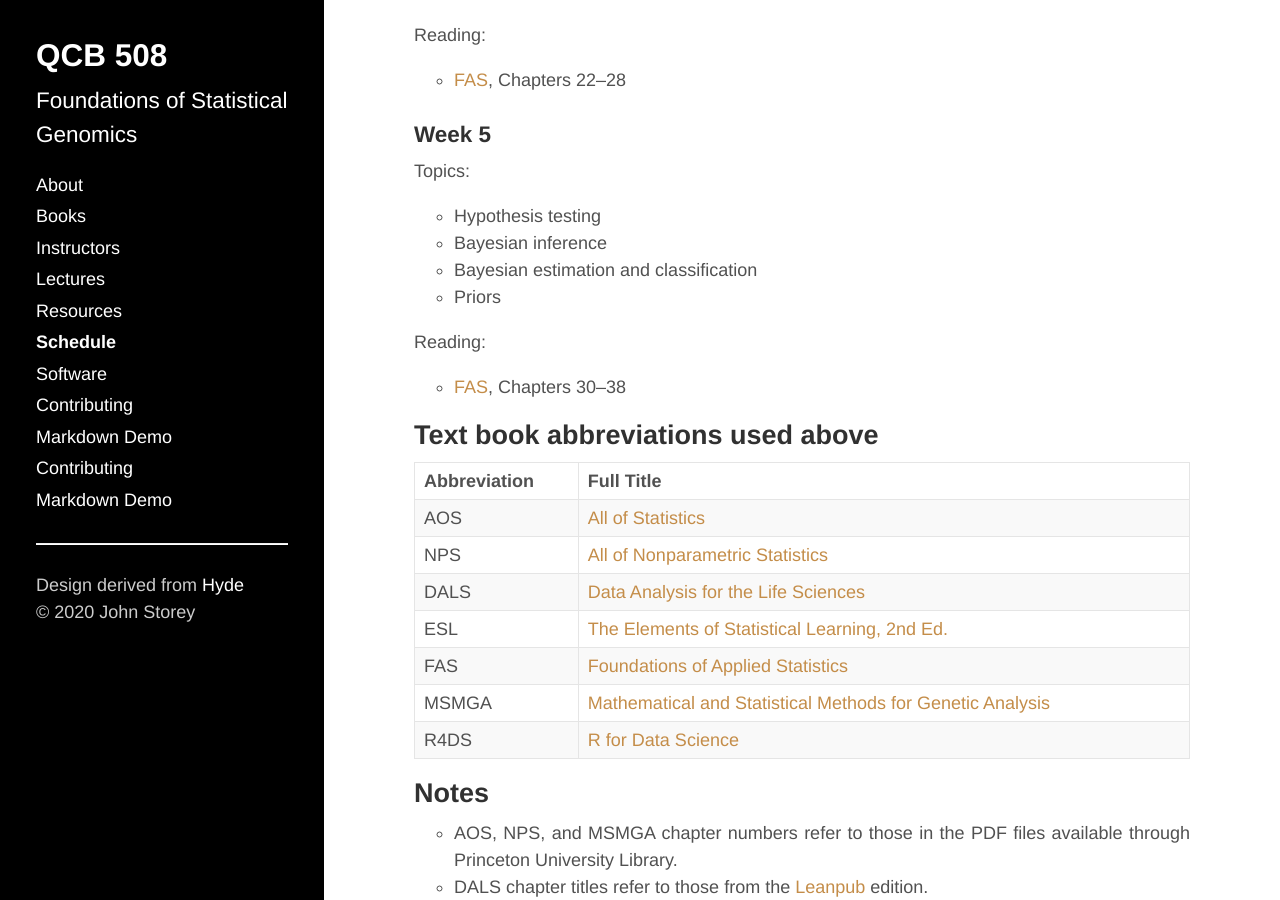
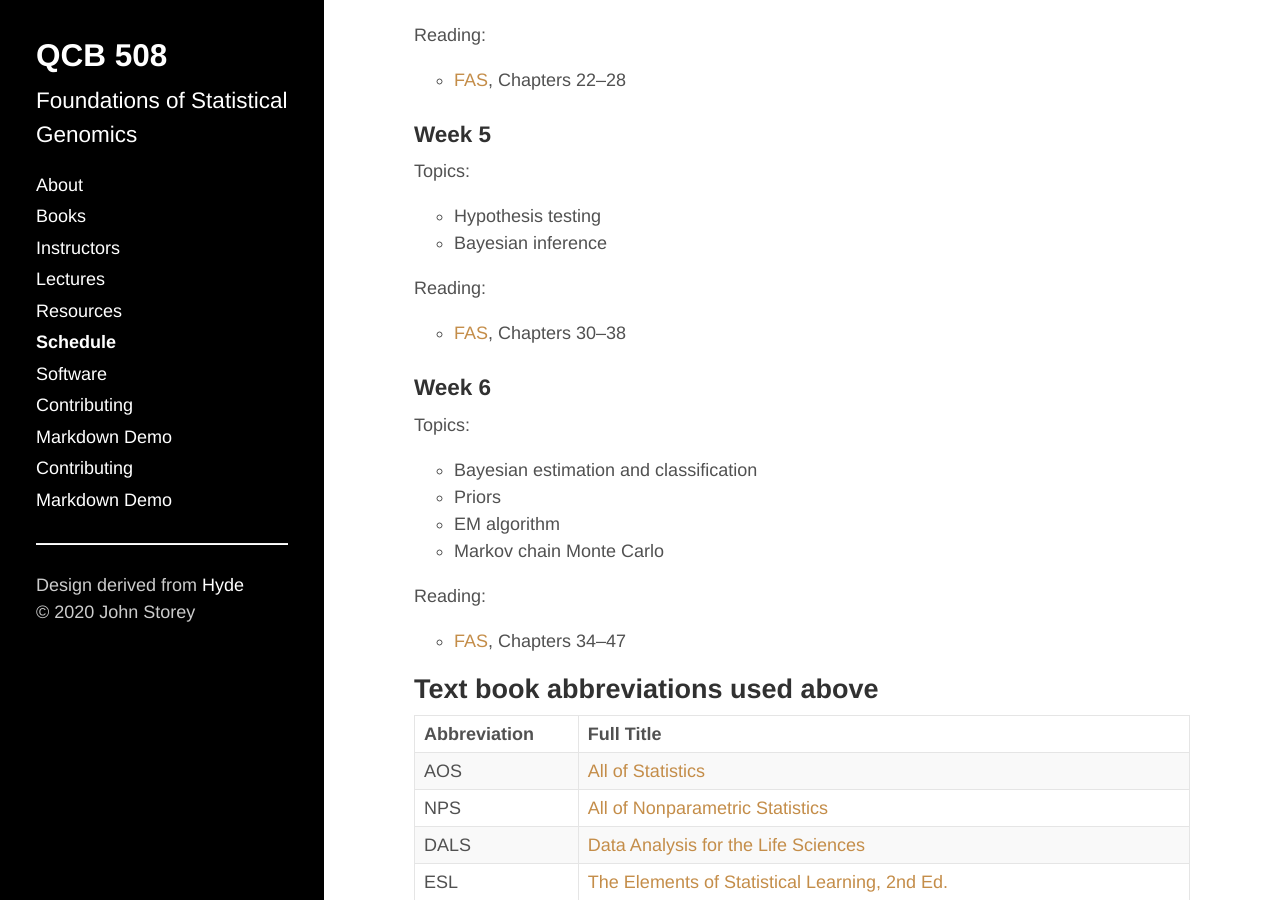
Before and after one commit to jdstorey/fsg, a Jekyll site: the page built from docs/schedule.md, in a window 1280 px wide and 900 px high, scrolled down 1377 px. Built offline with Jekyll 4.4.1, drawn with Linux system fonts in a browser that asks for light colours.

Commit message:
Week 6 schedule

```diff
--- a/docs/schedule.md
+++ b/docs/schedule.md
@@ -70,12 +70,23 @@ Topics:
 
 - Hypothesis testing
 - Bayesian inference
-- Bayesian estimation and classification
-- Priors
 
 Reading:
 
 - [FAS](https://jdstorey.org/fas/index.html), Chapters 30--38
+
+### Week 6
+
+Topics:
+
+- Bayesian estimation and classification
+- Priors
+- EM algorithm
+- Markov chain Monte Carlo
+
+Reading:
+
+- [FAS](https://jdstorey.org/fas/index.html), Chapters 34--47
 
 ## Text book abbreviations used above
 
```
